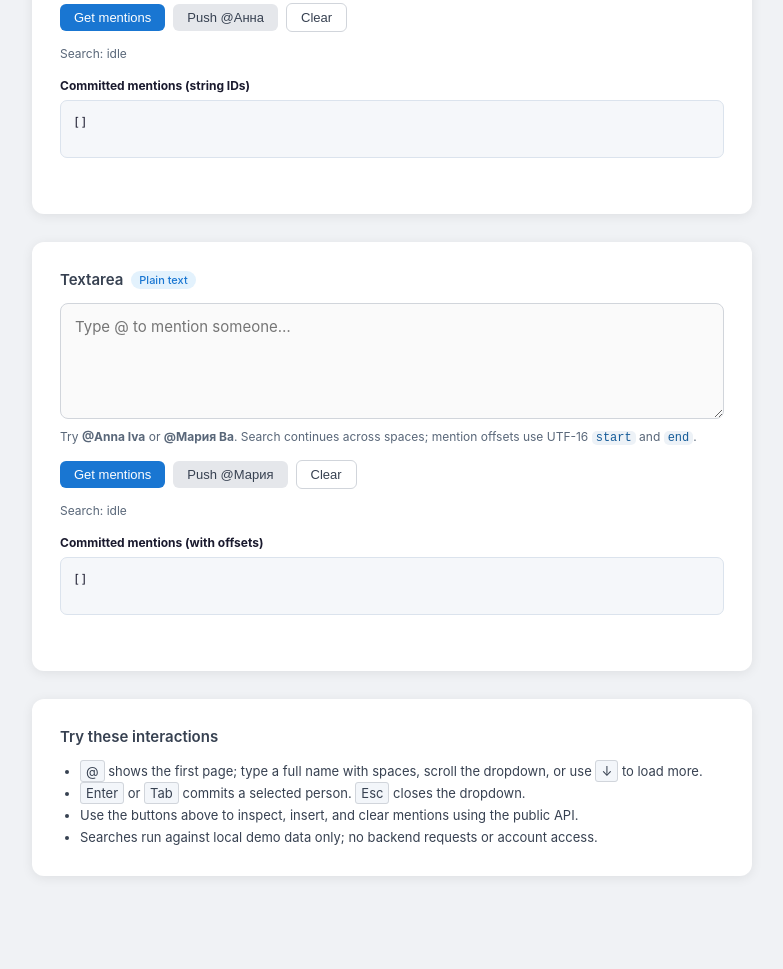
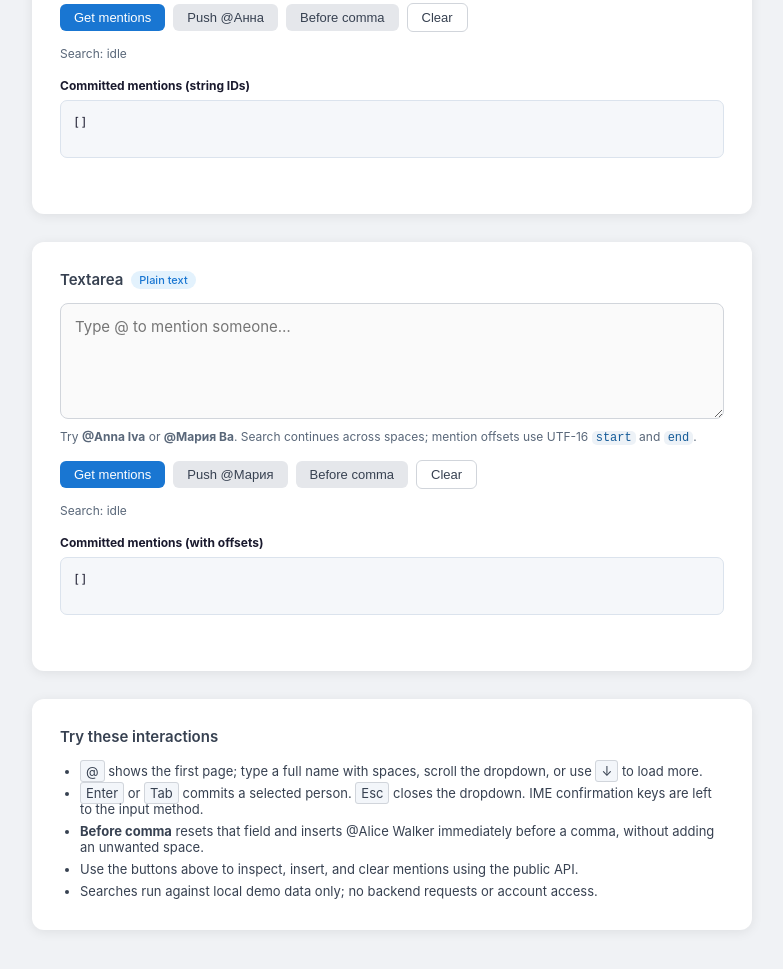
Before and after one commit to Shelamkoff/mentionjs, a website: page index.html in a window 1280 px wide. Shown: the part 333-1302 px from the top of the page, without its empty margins (248-1031 px from the left). Before the commit the page ends 1269 px from the top, so only its background shows below. Drawn offline with Linux system fonts and the light colour scheme.

Commit message:
Refresh demo examples and document mention boundary fixes

```diff
--- a/index.html
+++ b/index.html
@@ -182,6 +182,7 @@
         <div class="toolbar">
             <button class="btn btn-primary" onclick="readMentions('editor')">Get mentions</button>
             <button class="btn btn-secondary" onclick="pushMention('editor')">Push @Анна</button>
+            <button class="btn btn-secondary" onclick="showPunctuationExample('editor')">Before comma</button>
             <button class="btn btn-ghost" onclick="clearField('editor')">Clear</button>
         </div>
         <p id="search-editor" class="telemetry" role="status" aria-live="polite">Search: idle</p>
@@ -205,6 +206,7 @@
         <div class="toolbar">
             <button class="btn btn-primary" onclick="readMentions('textarea')">Get mentions</button>
             <button class="btn btn-secondary" onclick="pushMention('textarea')">Push @Мария</button>
+            <button class="btn btn-secondary" onclick="showPunctuationExample('textarea')">Before comma</button>
             <button class="btn btn-ghost" onclick="clearField('textarea')">Clear</button>
         </div>
         <p id="search-textarea" class="telemetry" role="status" aria-live="polite">Search: idle</p>
@@ -216,7 +218,8 @@
         <h2 id="how-to">Try these interactions</h2>
         <ul class="example-tips">
             <li><kbd>@</kbd> shows the first page; type a full name with spaces, scroll the dropdown, or use <kbd>↓</kbd> to load more.</li>
-            <li><kbd>Enter</kbd> or <kbd>Tab</kbd> commits a selected person. <kbd>Esc</kbd> closes the dropdown.</li>
+            <li><kbd>Enter</kbd> or <kbd>Tab</kbd> commits a selected person. <kbd>Esc</kbd> closes the dropdown. IME confirmation keys are left to the input method.</li>
+            <li><strong>Before comma</strong> resets that field and inserts @Alice Walker immediately before a comma, without adding an unwanted space.</li>
             <li>Use the buttons above to inspect, insert, and clear mentions using the public API.</li>
             <li>Searches run against local demo data only; no backend requests or account access.</li>
         </ul>
@@ -329,6 +332,33 @@ function clearField(kind) {
     document.getElementById("search-" + kind).textContent = "Search: idle";
 }
 
+// A public-API demo of the same separator behavior in both editing modes.
+function showPunctuationExample(kind) {
+    const host = document.getElementById(kind);
+    const instance = instances[kind];
+    ++requests[kind];
+    instance.clear();
+    if (kind === "textarea") {
+        host.value = ", following text";
+        host.focus();
+        host.setSelectionRange(0, 0);
+    } else {
+        host.textContent = ", following text";
+        host.focus();
+        const selection = window.getSelection();
+        const range = document.createRange();
+        range.setStart(host.firstChild, 0);
+        range.collapse(true);
+        selection.removeAllRanges();
+        selection.addRange(range);
+    }
+
+    instance.push({ id: 3, name: "Alice Walker" });
+    refreshMentions(kind);
+    showStatus(kind, "Mention inserted directly before comma");
+    document.getElementById("search-" + kind).textContent = "Search: idle";
+}
+
 const editorMention = new MentionJS(document.getElementById("editor"), {
     trigger: "@",
     searchFunction: searchFor("editor"),
```
Also changed, not shown: README.ru.md (+3 -3 lines), README.md.
